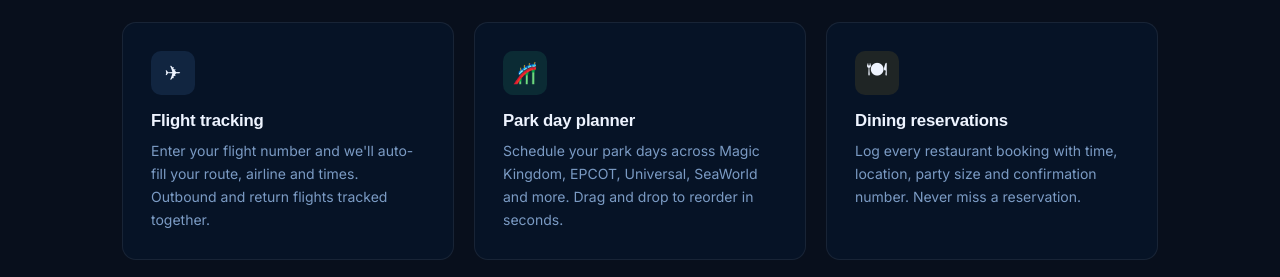
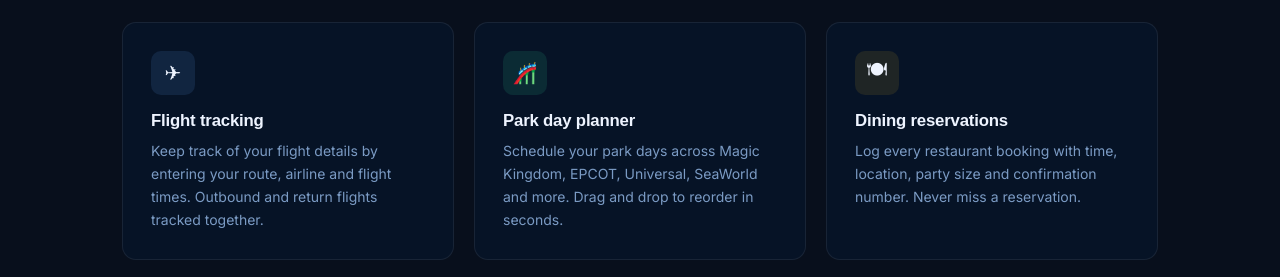
Before and after one commit to AdamT2202/orlando-magic-planner, a plain HTML site: page index.html in a window 1280 px wide. Shown: the part 1000-1277 px from the top of the page. Drawn offline with Linux system fonts and the light colour scheme; a web font is replaced by a local one.

Commit message:
Text changes

```diff
--- a/index.html
+++ b/index.html
@@ -138,7 +138,7 @@
     <div class="feat-card">
       <div class="feat-icon fi-blue">✈</div>
       <div class="feat-title">Flight tracking</div>
-      <div class="feat-desc">Enter your flight number and we'll auto-fill your route, airline and times. Outbound and return flights tracked together.</div>
+      <div class="feat-desc">Keep track of your flight details by entering your route, airline and flight times. Outbound and return flights tracked together.</div>
     </div>
     <div class="feat-card">
       <div class="feat-icon fi-green">🎢</div>
```
